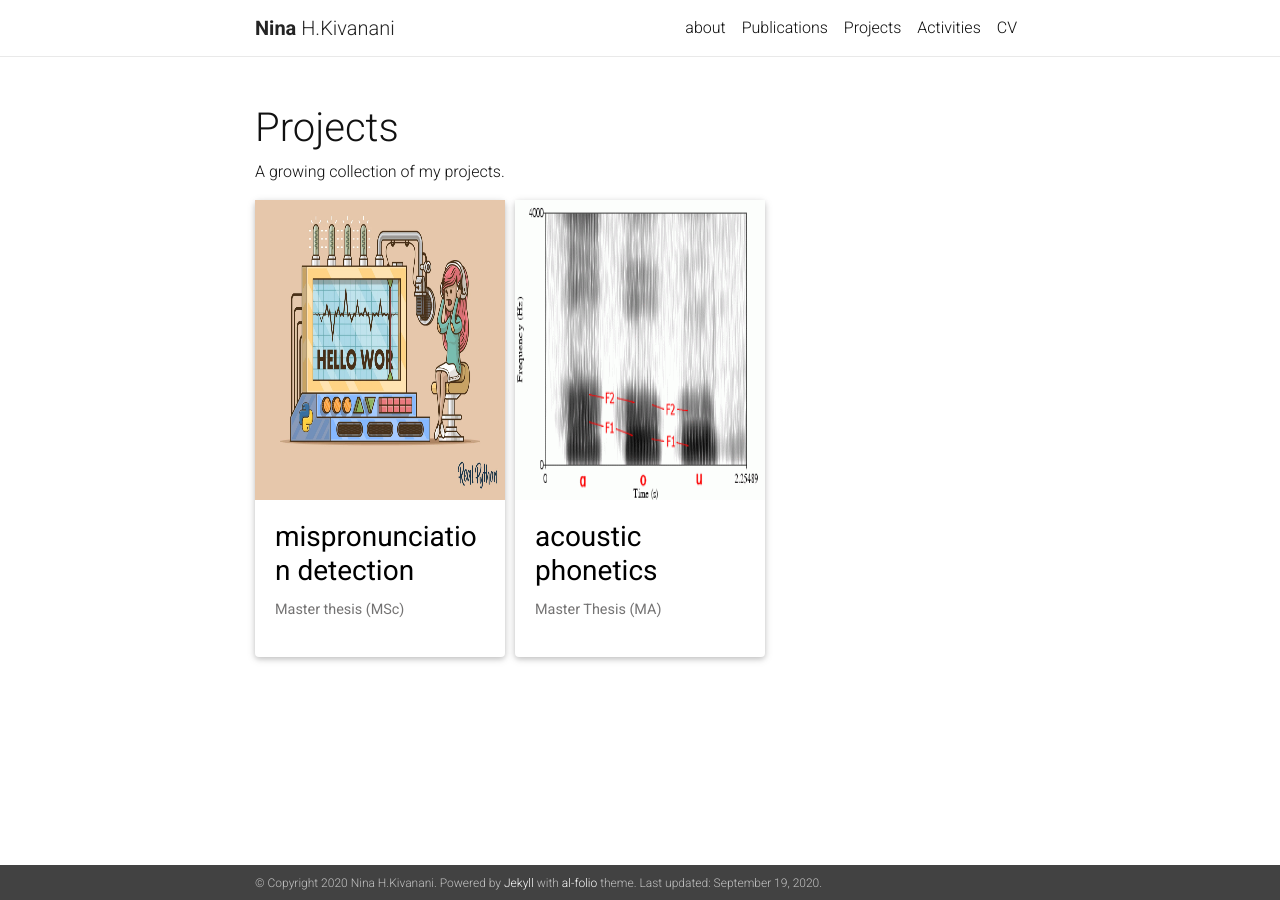
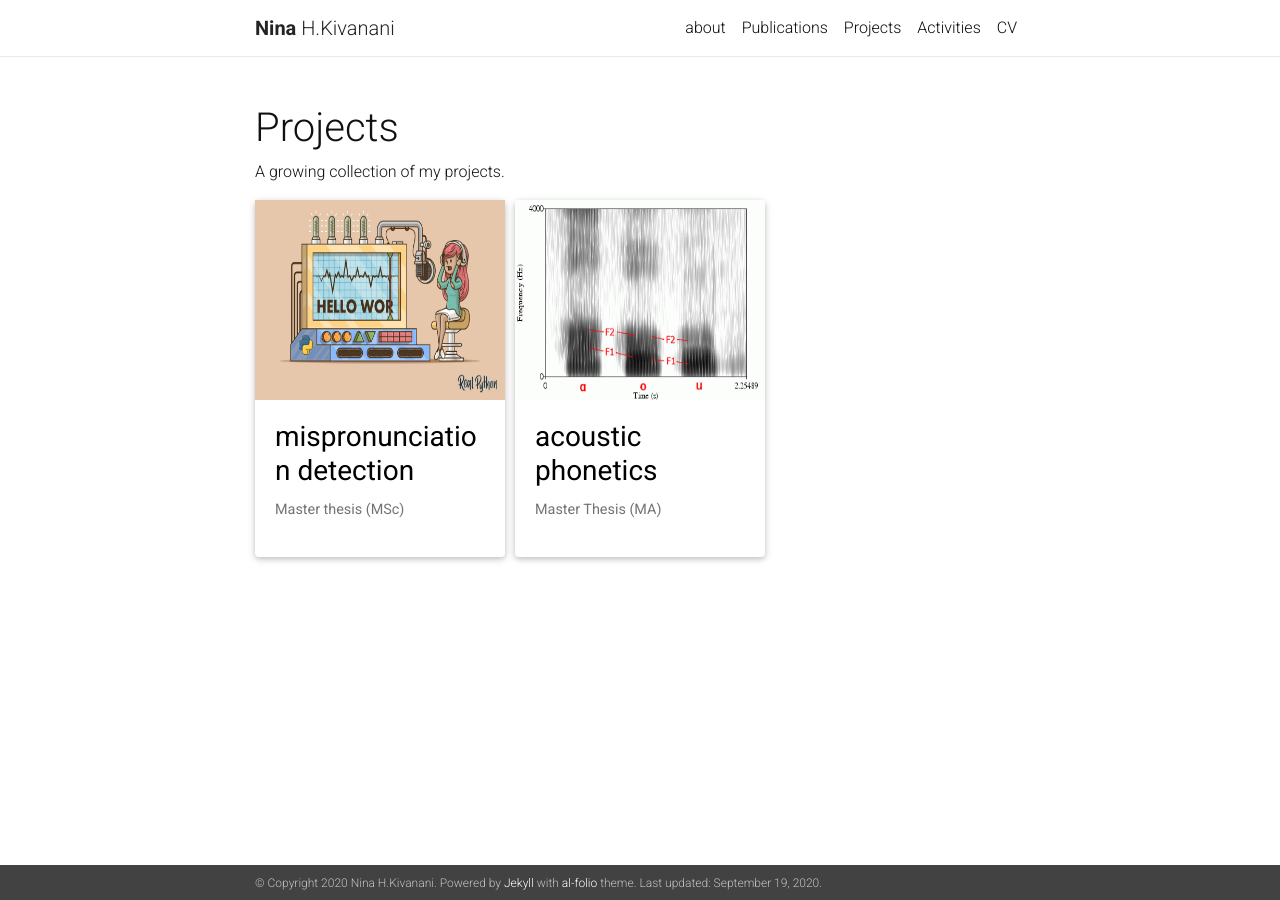
Before and after one commit to NinaHK/NinaHK.github.io, a Jekyll site: the page built from _pages/projects.md, in a window 1280 px wide. Built offline with Jekyll 4.4.1, drawn with Linux system fonts in a browser that asks for light colours; nearby versions of some CDN libraries; a style sheet for code colours, icons or effects is not loaded.

Commit message:
Update projects.md

```diff
--- a/_pages/projects.md
+++ b/_pages/projects.md
@@ -19,7 +19,7 @@ order: 3
     {% endif %}
       <div class="card hoverable">
         {% if project.img %}
-        <img src="{{ project.img | relative_url }}" alt="project thumbnail" width="300" height="300">
+        <img src="{{ project.img | relative_url }}" alt="project thumbnail" width="200" height="200">
         {% endif %}
         <div class="card-body">
           <h3 class="card-title text-lowercase">{{ project.title }}</h3>
```
